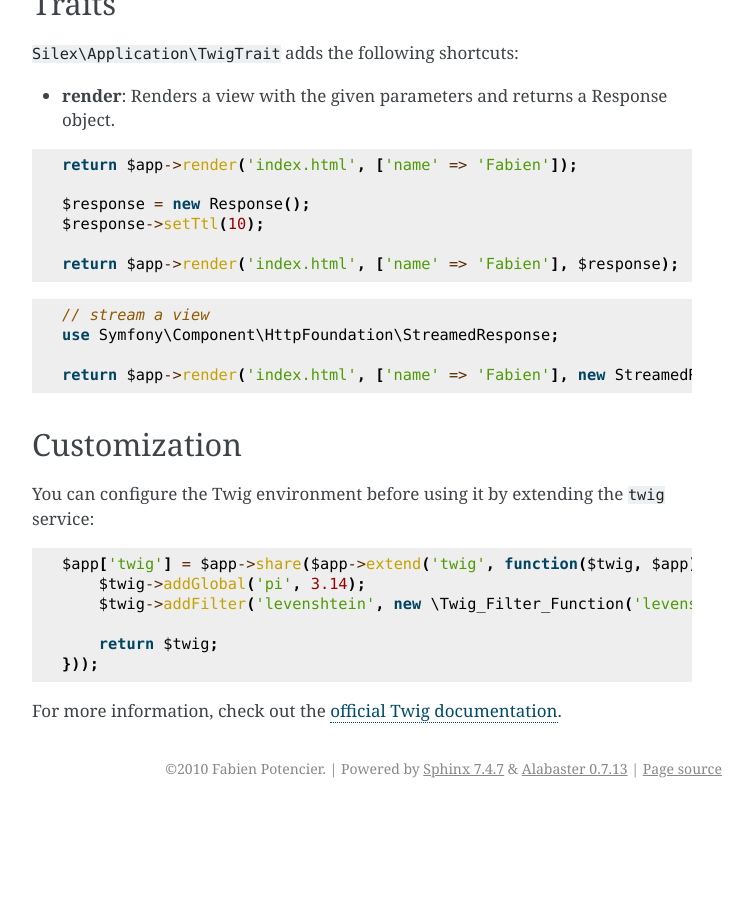
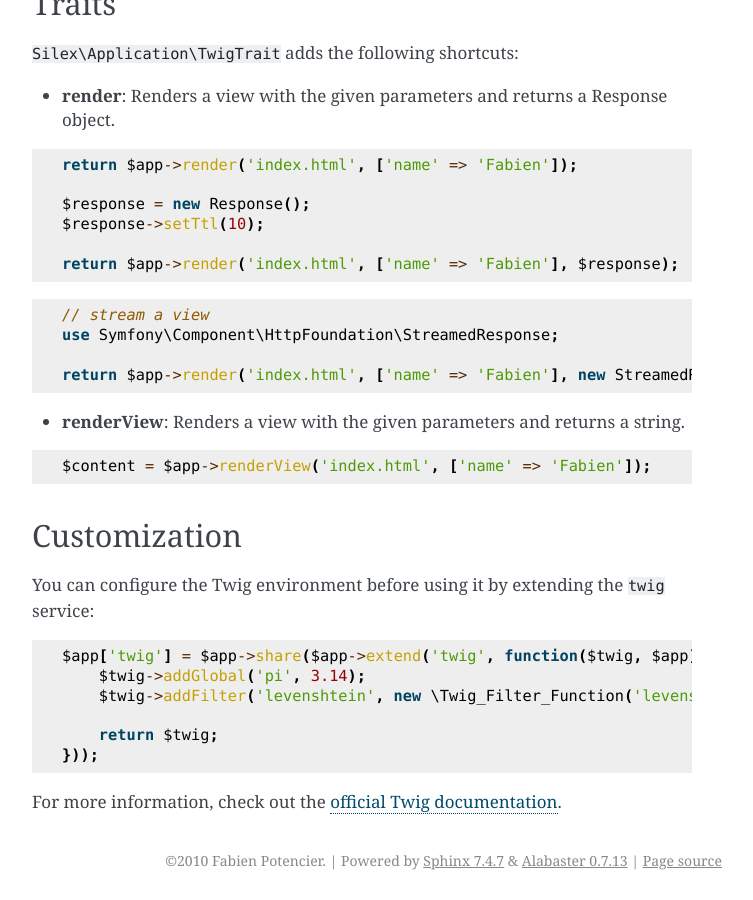
Before and after one commit to silexphp/Silex, a Sphinx documentation site: the page built from doc/providers/twig.rst, in a window 1280 px wide and 900 px high, scrolled down 2504 px. Shown: the whole window, without its empty margins (388-1141 px from the left). Built offline with Sphinx 7.4.7, drawn with Linux system fonts in a browser that asks for light colours; before the commit the page ends 3312 px from its top, so only the background shows below that.

Commit message:
Update twig.rst

```diff
--- a/doc/providers/twig.rst
+++ b/doc/providers/twig.rst
@@ -152,6 +152,12 @@ Traits
 
     return $app->render('index.html', ['name' => 'Fabien'], new StreamedResponse());
 
+* **renderView**: Renders a view with the given parameters and returns a string.
+
+.. code-block:: php
+
+    $content = $app->renderView('index.html', ['name' => 'Fabien']);
+
 Customization
 -------------
 
```
